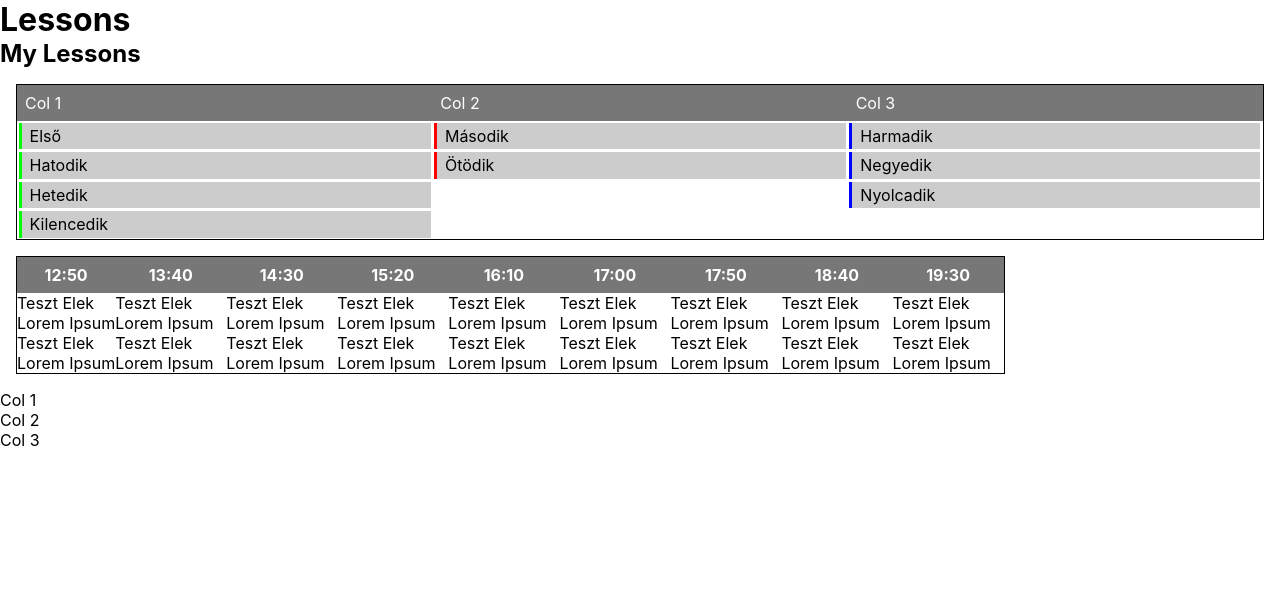
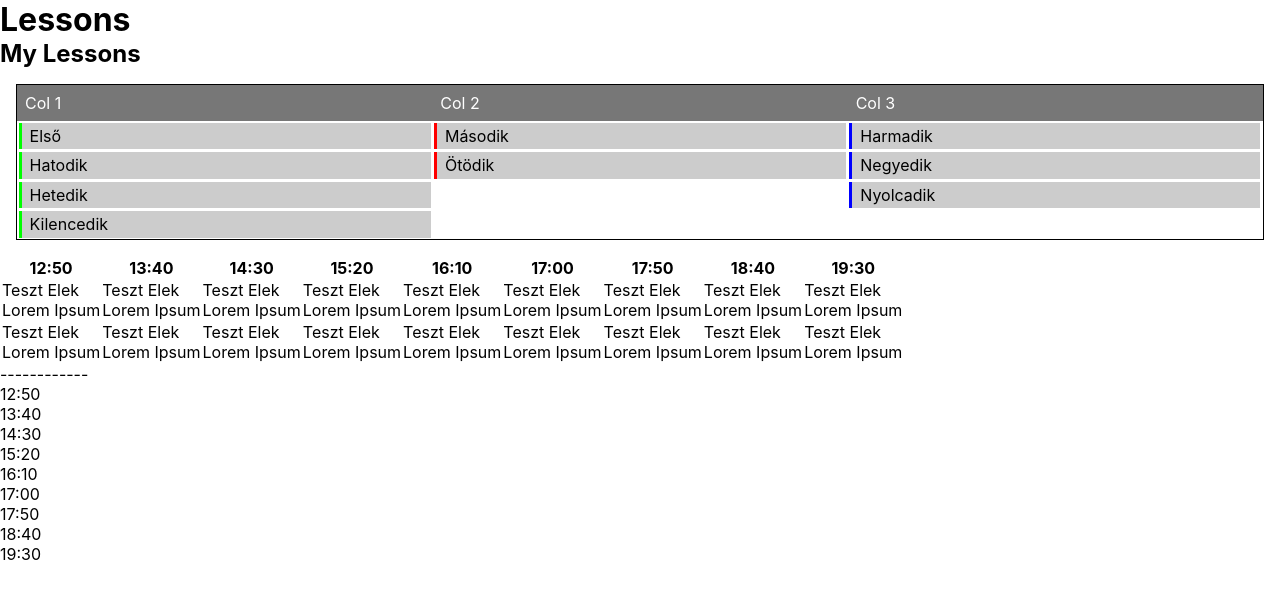
Before and after one commit to kragmar/angular-student-scheduler, an Angular app: page / in a window 1280 px wide. Shown: the top 598 px of the page. Built offline with nearby package versions, Linux system fonts and the light colour scheme.

Commit message:
2 files modified

```diff
--- a/src/app/weekly-schedule/table/table.component.css
+++ b/src/app/weekly-schedule/table/table.component.css
@@ -1,15 +1,7 @@
-table {
-  border-collapse: collapse;
-  border: .1em solid #000;
-  margin: 1em;
+.table {
+  display: grid;
 }
 
-.col-group {
-  width: 10%;
+.table__top-header {
+  display: flex;
 }
-
-table thead th {
-  padding: .5em;
-  background: #777;
-  color: #fff;
-}
--- a/src/app/weekly-schedule/table/table.component.html
+++ b/src/app/weekly-schedule/table/table.component.html
@@ -14,11 +14,16 @@
   </tbody>
 </table>
 
+------------
 
 <div class="table">
-  <div class="table__header">Col 1</div>
-  <div class="table__header">Col 2</div>
-  <div class="table__header">Col 3</div>
+  <div class="table__header">
+    <div class="table__top-header" *ngFor="let col of columns">{{ col }}</div>
+  </div>
+  <div class="table__side-header"></div>
+</div>
+
+
 <ng-container *ngFor="let lesson of lessons">
   <ng-container [ngSwitch]="lesson?.id">
     <div *ngSwitchCase="1" [className]="'grid-elem ' + 'first'">
@@ -32,4 +37,3 @@
     </div>
   </ng-container>
 </ng-container>
-</div>
```
Lines whose indentation alone changed are shown as unchanged.
